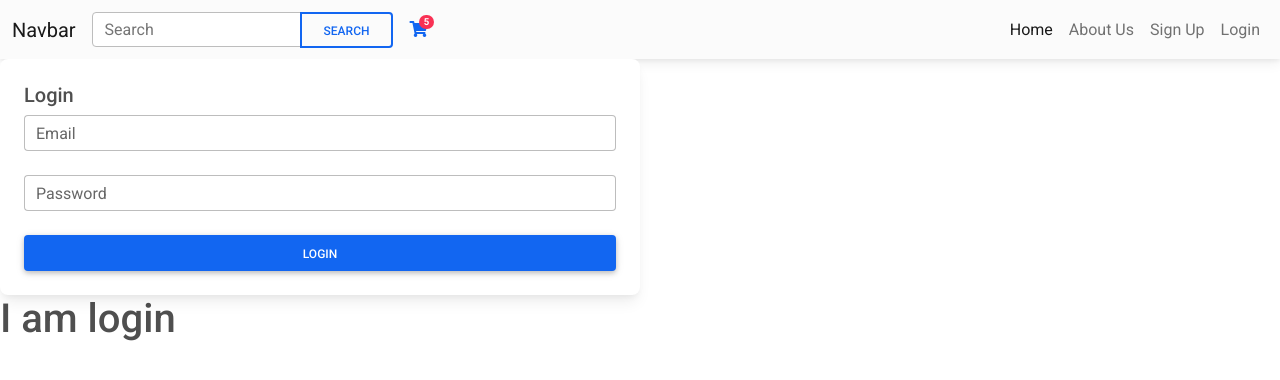
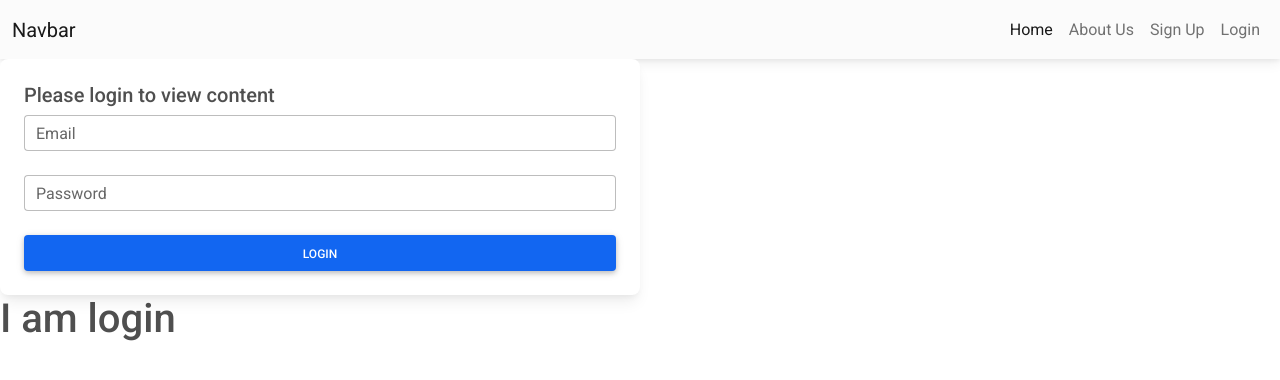
Before and after one commit to johnnyferns14/milestone-project-3-recipe, a Flask app: page /user-login in a window 1280 px wide. Shown: the top 380 px of the page. Run offline with Flask 2, Linux system fonts and the light colour scheme; some libraries are stand-ins or nearby versions.

Commit message:
Search bar removed from navbar

```diff
--- a/templates/base.html
+++ b/templates/base.html
@@ -21,7 +21,7 @@
         <!-- Container wrapper -->
         <div class="container-fluid">
             <a class="navbar-brand" href="#">Navbar</a>
-            <form class="d-flex input-group w-auto">
+            <!-- <form class="d-flex input-group w-auto">
                 <input type="search" class="form-control" placeholder="Search" aria-label="Search" />
                 <button class="btn btn-outline-primary" type="button" data-mdb-ripple-color="dark">
                     Search
@@ -30,7 +30,7 @@
             <a class="nav-link dropdown-toggle hidden-arrow" href="#">
                 <i class="fas fa-shopping-cart"></i>
                 <span class="badge rounded-pill badge-notification bg-danger">5</span>
-            </a>
+            </a> -->
             <!-- Toggle button -->
             <button class="navbar-toggler" type="button" data-mdb-toggle="collapse"
                 data-mdb-target="#navbarRightAlignExample" aria-controls="navbarRightAlignExample" aria-expanded="false"
--- a/templates/user-login.html
+++ b/templates/user-login.html
@@ -4,7 +4,7 @@
 
 <div class="card w-50">
     <div class="card-body">
-        <h5 class="card-title">Login</h5>
+        <h5 class="card-title">Please login to view content</h5>
         <form method="POST" action="">
             {{form.hidden_tag()}}
 
```
